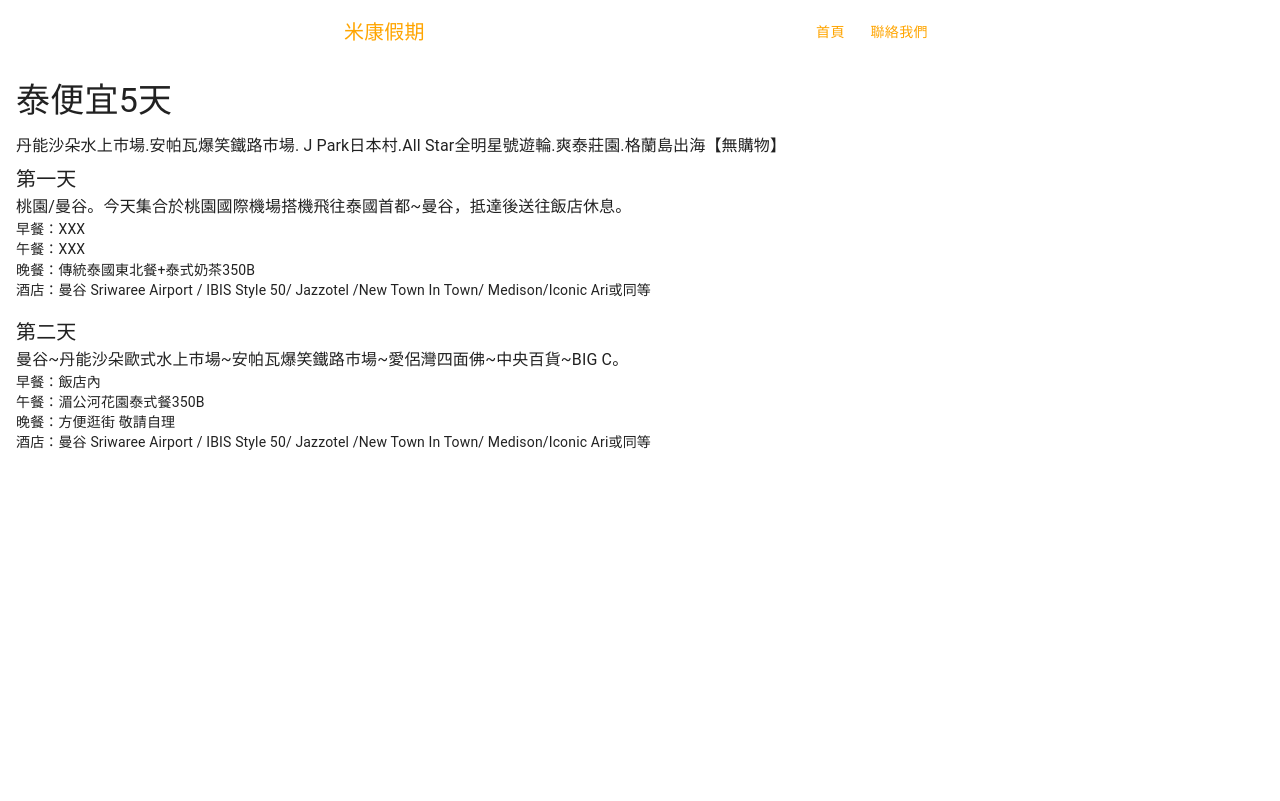
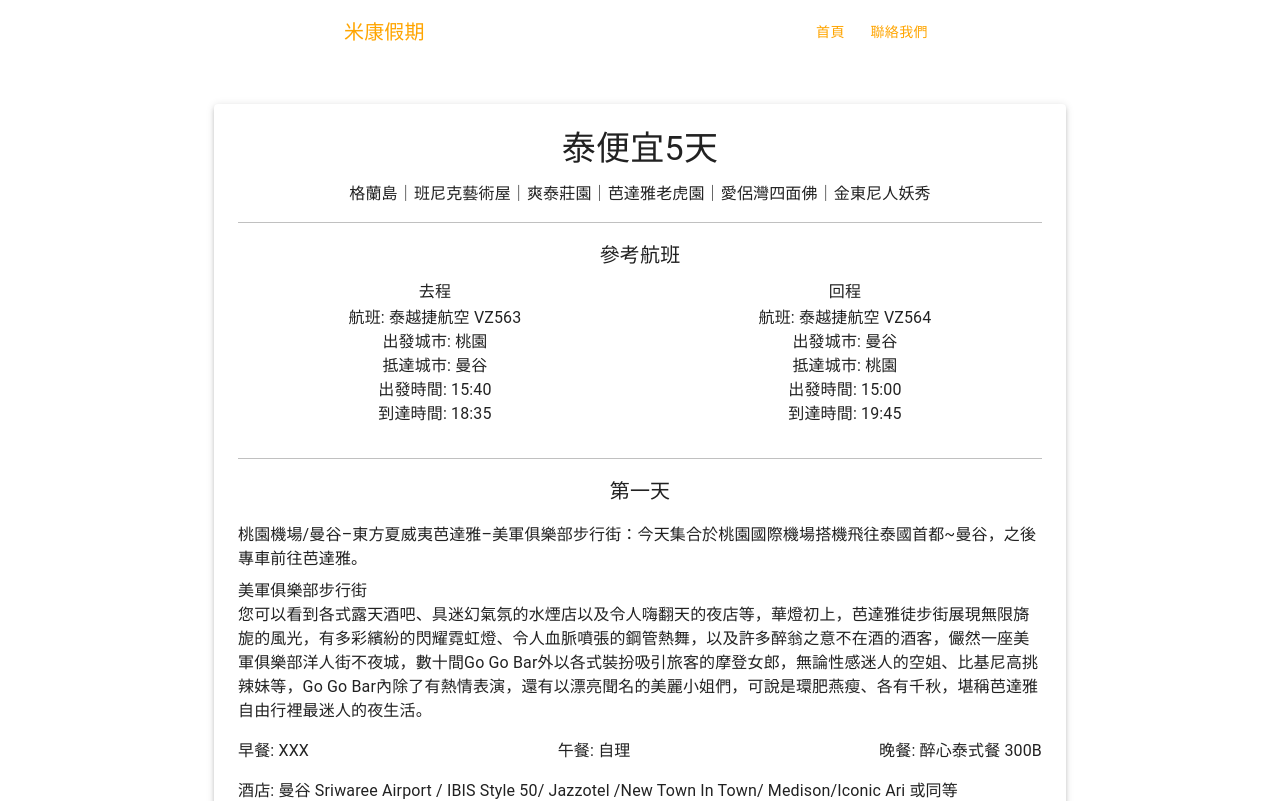
Before and after one commit to weihsuankang/travel-agency, a React (Create React App) app: page /trips/1 in a window 1280 px wide. Shown: the top 801 px of the page. Built offline with nearby package versions, Linux system fonts and the light colour scheme.

Commit message:
restructure the trip detail

```diff
--- /dev/null
+++ b/src/data/trip1.json
@@ -0,0 +1,53 @@
+{
+    "travelTitle": "泰便宜5天",
+    "travelTitleDescription": "格蘭島｜班尼克藝術屋｜爽泰莊園｜芭達雅老虎園｜愛侶灣四面佛｜金東尼人妖秀",
+    "airplane": [
+      {
+        "airline": "泰越捷航空",
+        "flightNumber": "VZ563",
+        "departureCity": "桃園",
+        "arrivalCity": "曼谷",
+        "departureTime": "15:40",
+        "arrivalTime": "18:35"
+      },
+      {
+        "airline": "泰越捷航空",
+        "flightNumber": "VZ564",
+        "departureCity": "曼谷",
+        "arrivalCity": "桃園",
+        "departureTime": "15:00",
+        "arrivalTime": "19:45"
+      }
+    ],
+    "itinerary": [
+      {
+        "day": "第一天",
+        "dayDescription": "桃園機場/曼谷–東方夏威夷芭達雅–美軍俱樂部步行街：今天集合於桃園國際機場搭機飛往泰國首都~曼谷，之後專車前往芭達雅。",
+        "attractions": [
+            {
+            "attractionTitle": "美軍俱樂部步行街",
+            "attractionDescription": "您可以看到各式露天酒吧、具迷幻氣氛的水煙店以及令人嗨翻天的夜店等，華燈初上，芭達雅徒步街展現無限旖旎的風光，有多彩繽紛的閃耀霓虹燈、令人血脈噴張的鋼管熱舞，以及許多醉翁之意不在酒的酒客，儼然一座美軍俱樂部洋人街不夜城，數十間Go Go Bar外以各式裝扮吸引旅客的摩登女郎，無論性感迷人的空姐、比基尼高挑辣妹等，Go Go Bar內除了有熱情表演，還有以漂亮聞名的美麗小姐們，可說是環肥燕瘦、各有千秋，堪稱芭達雅自由行裡最迷人的夜生活。"
+          }
+        ],
+        "meals": { "breakfast": "XXX", "lunch": "自理", "dinner": "醉心泰式餐 300B" },
+        "hotel": "曼谷 Sriwaree Airport / IBIS Style 50/ Jazzotel /New Town In Town/ Medison/Iconic Ari 或同等"
+      },
+      {
+        "day": "第二天",
+        "dayDescription": "芭堤雅～出海格蘭島(水上3 項)–班尼克藝術屋 HOUSE OF BENEDICT–按摩 2 小時：搭乘快艇到海上浮檯，體驗拖曳傘遨遊天際線；搭乘香蕉船及水上摩托車(每人限搭一次各為一小圈，恕無法轉讓)，前後起伏橫繞擺動。隨後，直接登陸人潮集集的格蘭島，島上櫛比鱗次的商家，海灘衣褲帽五顏六色七花八門。大家可以享受海闊天空的自由活動，游泳、沙灘漫步、曬曬日光、發個呆，都是不錯的休憩。注意事項：註1：參加水上活動時，請務必考量您自身的身體狀況、年紀、及適合性，並穿戴救生用品。其中尤以拖曳傘更需您放膽在海上平台助跑，如您稍有猶疑，可能會造成膝蓋受傷，請您務必量力而為。註2：旅客於離島或酒店泳池或海邊參與水上活動時，請務必注意自身安全，患有高血壓、心臟衰弱、癲癇、剛動完手術、酒醉、孕婦等恕不適合參加。註3：如遇風浪個大或其它不可抗拒之因素，基於安全考量而無法過島時，行程將以前往：信不信由你博物館+動感電影院+鬼屋+迷宮+下午茶(蛋糕+咖啡或茶)替代之。註4：請旅客避免在格蘭島上與它人搭訕，以避免財物損失。註5：本日玩水請旅客自備泳裝、蛙鏡與沙灘襪或膠鞋(防珊瑚刮傷)。",
+        "attractions": [
+          {
+            "attractionTitle": "班尼克屋“House of Benedict”",
+            "attractionDescription": "泰國芭達雅最新景點 House Of Benedict，這是一個將咖啡廳、酒吧、餐廳結合不同裝潢主題風格的複合式咖啡廳，也可以說是一個超大型攝影棚，各種華麗風格、懷舊風格、可愛夢幻風格、渡假風格…等，超多主題裝潢，根本是零死角的網美拍照聖地，不論在哪個位置都超好拍照，很適合喜愛攝影拍照的人前往，也是目前當地最夯最熱門的景點之一。"
+          },
+          {
+            "attractionTitle": "泰式按摩2小時",
+            "attractionDescription": "泰式按摩為泰國古代醫學文化之一，擁有四千多年歷史，源遠 流長。古代泰國皇族利用它作為強身健體和治療身體勞損方法之一。泰式古法按摩，利用手指、 手臂、膝部和雙腿等按摩穴位，並在肌肉和關節上按壓和伸展，令身體、精神和心靈回復平衡， 促進血液循環、呼吸系統、神經系統、消化系統運作正常和肌肉皮膚新陳代謝，讓您的精神和身 體保持最佳狀態。註:建議按摩師小費泰幣100元/人。註:16歲以下青幼兒為顧及骨骼發育的成長，恕無法體驗泰式指壓（亦無法以其他活動取代或要求退費），敬請見諒。"
+          }
+        ],
+        "meals": { "breakfast": "酒店內", "lunch": "藍英石火山雞 350B", "dinner": "牛片火炭鐵板奶油燒烤吃到飽 350B" },
+        "hotel": "M hotel/SN connx / Uniqe/Beston或同級"
+      }
+    ],
+    "remark": "以上行程景點順序或餐食安排，當地旅行社如遇不可抗拒之因素而有所變動時，本公司為使行程順利完成，保留調整及更動之權利，不便之處敬請見諒。"
+  }
--- a/src/pages/TripDetail.js
+++ b/src/pages/TripDetail.js
@@ -1,54 +1,89 @@
-import React from 'react';
+import React, { useState, useEffect } from 'react';
 import { useParams } from 'react-router-dom';
 import Box from '@mui/material/Box';
 import Typography from '@mui/material/Typography';
-
-const tripDetails = {
-  1: {
-    title: '泰便宜5天',
-    description: '丹能沙朵水上市場.安帕瓦爆笑鐵路市場. J Park日本村.All Star全明星號遊輪.爽泰莊園.格蘭島出海【無購物】',
-    itinerary: [
-      {
-        day: '第一天',
-        description: '桃園/曼谷。今天集合於桃園國際機場搭機飛往泰國首都~曼谷，抵達後送往飯店休息。',
-        meals: { breakfast: 'XXX', lunch: 'XXX', dinner: '傳統泰國東北餐+泰式奶茶350B' },
-        hotel: '曼谷 Sriwaree Airport / IBIS Style 50/ Jazzotel /New Town In Town/ Medison/Iconic Ari或同等'
-      },
-      {
-        day: '第二天',
-        description: '曼谷~丹能沙朵歐式水上市場~安帕瓦爆笑鐵路市場~愛侶灣四面佛~中央百貨~BIG C。',
-        meals: { breakfast: '飯店內', lunch: '湄公河花園泰式餐350B', dinner: '方便逛街 敬請自理' },
-        hotel: '曼谷 Sriwaree Airport / IBIS Style 50/ Jazzotel /New Town In Town/ Medison/Iconic Ari或同等'
-      },
-      // 添加更多天數的詳細信息...
-    ]
-  },
-  // 添加更多行程...
-};
+import Container from '@mui/material/Container';
+import Paper from '@mui/material/Paper';
+import Divider from '@mui/material/Divider';
+import Grid from '@mui/material/Grid';
 
 const TripDetail = () => {
   const { id } = useParams();
-  const trip = tripDetails[id];
+  const [trip, setTrip] = useState(null);
+
+  useEffect(() => {
+    const loadTripData = async () => {
+      try {
+        const response = await import(`../data/trip${id}.json`);
+        setTrip(response.default);
+      } catch (error) {
+        console.error("Error loading trip data:", error);
+      }
+    };
+
+    loadTripData();
+  }, [id]);
 
   if (!trip) {
     return <Typography variant="h5" align="center">行程不存在</Typography>;
   }
 
   return (
-    <Box sx={{ padding: 2 }}>
-      <Typography variant="h4" gutterBottom>{trip.title}</Typography>
-      <Typography variant="body1" gutterBottom>{trip.description}</Typography>
-      {trip.itinerary.map((day, index) => (
-        <Box key={index} sx={{ marginBottom: 2 }}>
-          <Typography variant="h6">{day.day}</Typography>
-          <Typography variant="body1">{day.description}</Typography>
-          <Typography variant="body2">早餐：{day.meals.breakfast}</Typography>
-          <Typography variant="body2">午餐：{day.meals.lunch}</Typography>
-          <Typography variant="body2">晚餐：{day.meals.dinner}</Typography>
-          <Typography variant="body2">酒店：{day.hotel}</Typography>
-        </Box>
-      ))}
-    </Box>
+    <Container maxWidth="md" sx={{ mt: 5 }}>
+      <Paper elevation={3} sx={{ p: 3 }}>
+        <Typography variant="h4" gutterBottom align="center">{trip.travelTitle}</Typography>
+        <Typography variant="body1" gutterBottom align="center">{trip.travelTitleDescription}</Typography>
+        <Divider sx={{ my: 2, borderColor: 'rgba(0, 0, 0, 0.8)' }} />
+        <Typography variant="h6" gutterBottom align="center">參考航班</Typography>
+        <Grid container spacing={2} justifyContent="center">
+          <Grid item xs={12} sm={6}>
+            <Typography variant="subtitle1" align="center">去程</Typography>
+            <Box sx={{ marginBottom: 2 }} textAlign="center">
+              <Typography variant="body1">航班: {trip.airplane[0].airline} {trip.airplane[0].flightNumber}</Typography>
+              <Typography variant="body1">出發城市: {trip.airplane[0].departureCity}</Typography>
+              <Typography variant="body1">抵達城市: {trip.airplane[0].arrivalCity}</Typography>
+              <Typography variant="body1">出發時間: {trip.airplane[0].departureTime}</Typography>
+              <Typography variant="body1">到達時間: {trip.airplane[0].arrivalTime}</Typography>
+            </Box>
+          </Grid>
+          <Grid item xs={12} sm={6}>
+            <Typography variant="subtitle1" align="center">回程</Typography>
+            <Box sx={{ marginBottom: 2 }} textAlign="center">
+              <Typography variant="body1">航班: {trip.airplane[1].airline} {trip.airplane[1].flightNumber}</Typography>
+              <Typography variant="body1">出發城市: {trip.airplane[1].departureCity}</Typography>
+              <Typography variant="body1">抵達城市: {trip.airplane[1].arrivalCity}</Typography>
+              <Typography variant="body1">出發時間: {trip.airplane[1].departureTime}</Typography>
+              <Typography variant="body1">到達時間: {trip.airplane[1].arrivalTime}</Typography>
+            </Box>
+          </Grid>
+        </Grid>
+        <Divider sx={{ my: 2, borderColor: 'rgba(0, 0, 0, 0.8)' }} />
+
+        {trip.itinerary.map((day, index) => (
+          <Box key={index} sx={{ marginBottom: 2 }}>
+            <Typography variant="h6" sx={{ mb: 2 }} align="center">{day.day}</Typography>
+            <Typography variant="body1" sx={{ mb: 1 }}>{day.dayDescription}</Typography>
+            <Grid container spacing={2} sx={{ mb: 2 }}>
+              {day.attractions.map((attraction, idx) => (
+                <Grid item xs={12} key={idx}>
+                  <Typography variant="body1">{attraction.attractionTitle}</Typography>
+                  <Typography variant="body1">{attraction.attractionDescription}</Typography>
+                </Grid>
+              ))}
+            </Grid>
+            <Box sx={{ display: 'flex', justifyContent: 'space-between', mb: 2 }}>
+              <Typography variant="body1">早餐: {day.meals.breakfast}</Typography>
+              <Typography variant="body1">午餐: {day.meals.lunch}</Typography>
+              <Typography variant="body1">晚餐: {day.meals.dinner}</Typography>
+            </Box>
+            <Typography variant="body1" sx={{ mb: 2 }}>酒店: {day.hotel}</Typography>
+            <Divider sx={{ my: 2, borderColor: 'rgba(0, 0, 0, 0.8)' }} />
+          </Box>
+        ))}
+
+        <Typography variant="body1" sx={{ mt: 2 }}>{trip.remark}</Typography>
+      </Paper>
+    </Container>
   );
 };
 
```
Also changed, not shown: src/pages/Home.js (+20 -4 lines).
